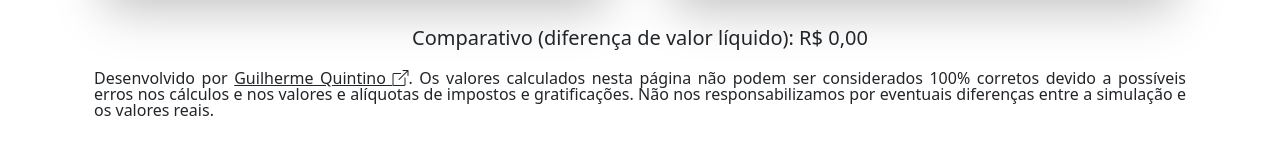
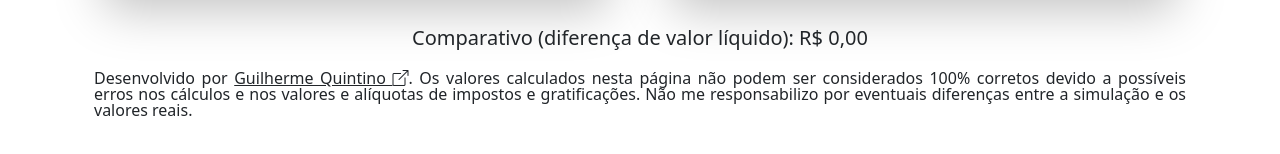
Before and after one commit to guilhermeoq/carreira-tjto, a Vue app: page / in a window 1280 px wide. Shown: the part 1313-1467 px from the top of the page. Built offline with nearby package versions, Linux system fonts and the light colour scheme.

Commit message:
Footer advise update

```diff
--- a/src/components/Calculadora.vue
+++ b/src/components/Calculadora.vue
@@ -200,8 +200,8 @@
         <a href="https://beacons.ai/guilhermeoq" class="link-dark"
           >Guilherme Quintino <i class="bi bi-box-arrow-up-right"></i></a
         >. Os valores calculados nesta página não podem ser considerados 100% corretos devido a
-        possíveis erros nos cálculos e nos valores e alíquotas de impostos e gratificações. Não nos
-        responsabilizamos por eventuais diferenças entre a simulação e os valores reais.
+        possíveis erros nos cálculos e nos valores e alíquotas de impostos e gratificações. Não me
+        responsabilizo por eventuais diferenças entre a simulação e os valores reais.
       </p>
     </div>
   </div>
```
